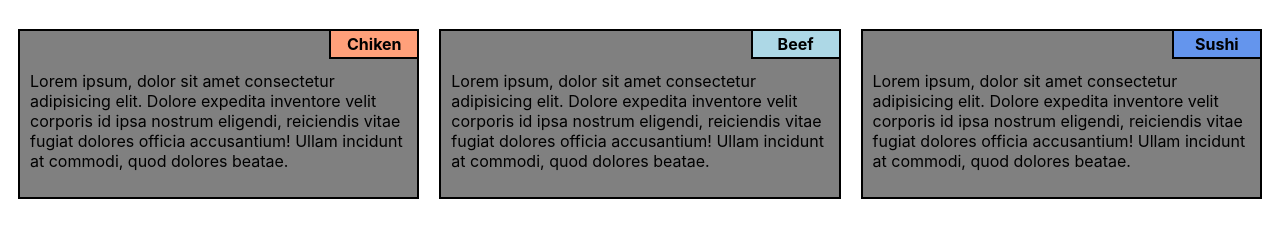
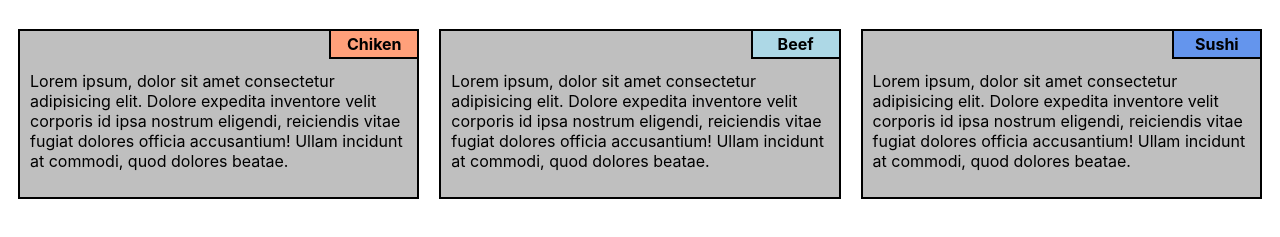
Before and after one commit to donthemed/coursera, a plain HTML site: page module2assignment/index.html in a window 1280 px wide. Shown: the part 63-300 px from the top of the page. Drawn offline with Linux system fonts and the light colour scheme.

Commit message:
initialcommit

```diff
--- a/module2assignment/css/style.css
+++ b/module2assignment/css/style.css
@@ -55,7 +55,7 @@ h1{
 .div-inside{
     position: relative;
     margin: 10px;
-    background-color: grey;
+    background-color: #bfbfbf;
     box-sizing: border-box;
     border: 2px solid #000;
 }
```
